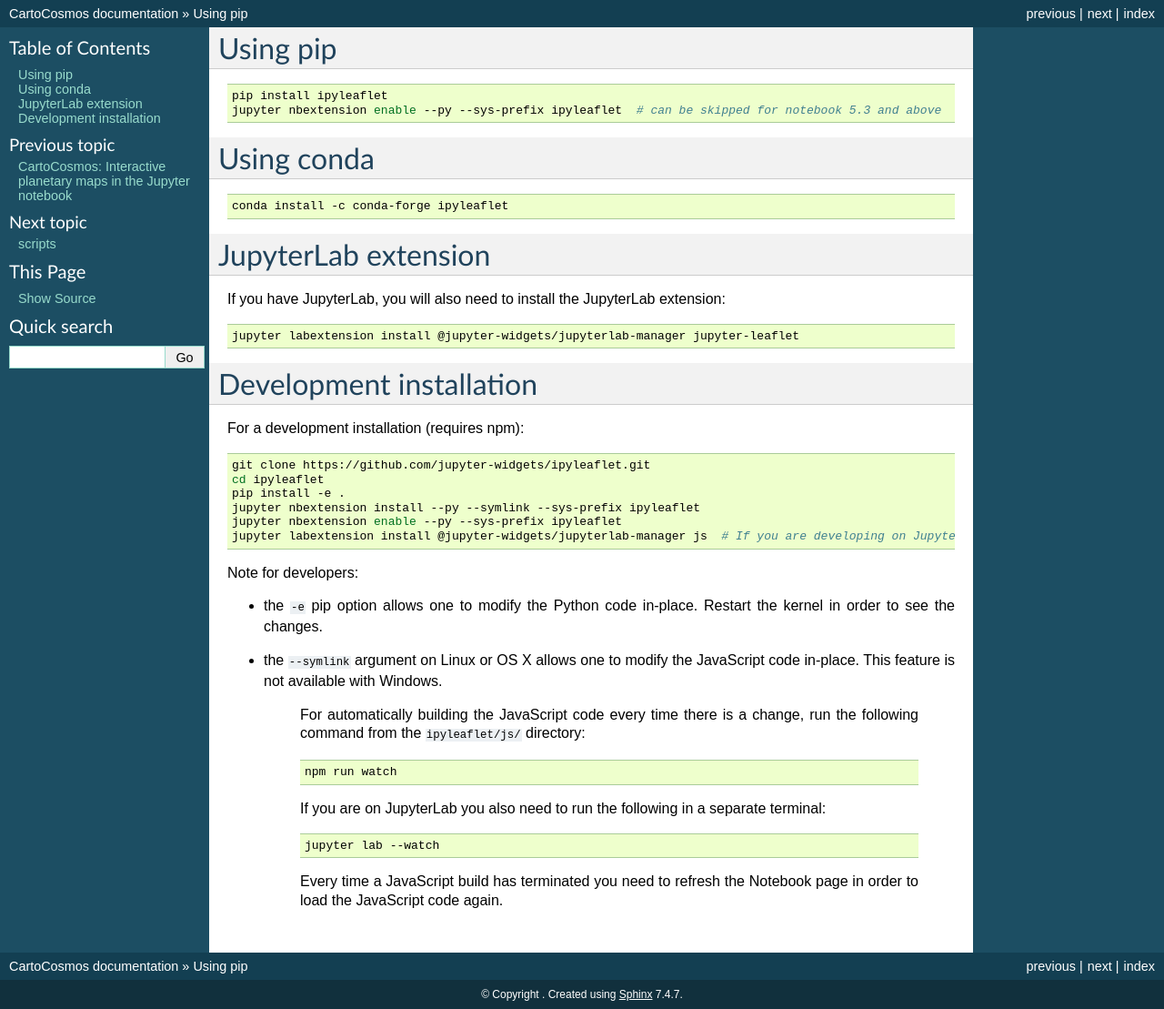
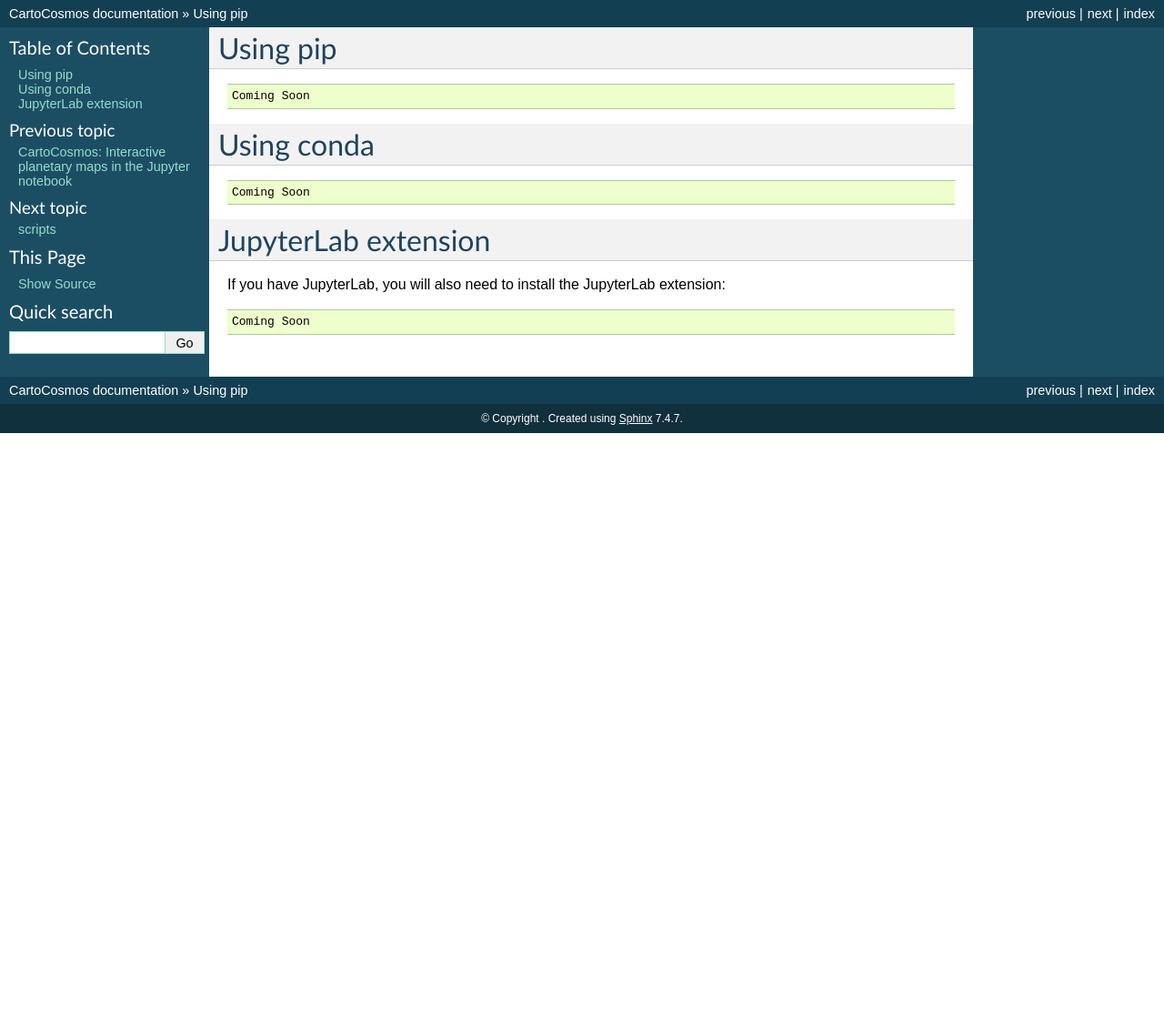
Before and after one commit to CartoCosmos/CartoCosmos, a Sphinx documentation site: the page built from jupyter/docs/Source/Installation.rst, in a window 1280 px wide. Shown: the whole page at 91% size. Built offline with Sphinx 7.4.7, drawn with Linux system fonts in a browser that asks for light colours; pages that are not in the unit, such as notebooks, are missing from menus; after the commit the page ends 900 px from its top, so only the background shows below that.

Commit message:
Update Installation.rst

```diff
--- a/jupyter/docs/Source/Installation.rst
+++ b/jupyter/docs/Source/Installation.rst
@@ -5,15 +5,14 @@
 
 .. code:: bash
 
-    pip install ipyleaflet
-    jupyter nbextension enable --py --sys-prefix ipyleaflet  # can be skipped for notebook 5.3 and above
+    Coming Soon
 
 Using conda
 ===========
 
 .. code:: bash
 
-    conda install -c conda-forge ipyleaflet
+    Coming Soon
 
 JupyterLab extension
 ====================
@@ -22,37 +21,4 @@
 
 .. code:: bash
 
-    jupyter labextension install @jupyter-widgets/jupyterlab-manager jupyter-leaflet
-
-Development installation
-========================
-
-For a development installation (requires npm):
-
-.. code:: bash
-
-    git clone https://github.com/jupyter-widgets/ipyleaflet.git
-    cd ipyleaflet
-    pip install -e .
-    jupyter nbextension install --py --symlink --sys-prefix ipyleaflet
-    jupyter nbextension enable --py --sys-prefix ipyleaflet
-    jupyter labextension install @jupyter-widgets/jupyterlab-manager js  # If you are developing on JupyterLab
-
-Note for developers:
-
-- the ``-e`` pip option allows one to modify the Python code in-place. Restart the kernel in order to see the changes.
-- the ``--symlink`` argument on Linux or OS X allows one to modify the JavaScript code in-place. This feature is not available with Windows.
-
-    For automatically building the JavaScript code every time there is a change, run the following command from the ``ipyleaflet/js/`` directory:
-
-    .. code:: bash
-
-        npm run watch
-
-    If you are on JupyterLab you also need to run the following in a separate terminal:
-
-    .. code:: bash
-
-        jupyter lab --watch
-
-    Every time a JavaScript build has terminated you need to refresh the Notebook page in order to load the JavaScript code again.
+    Coming Soon
```
